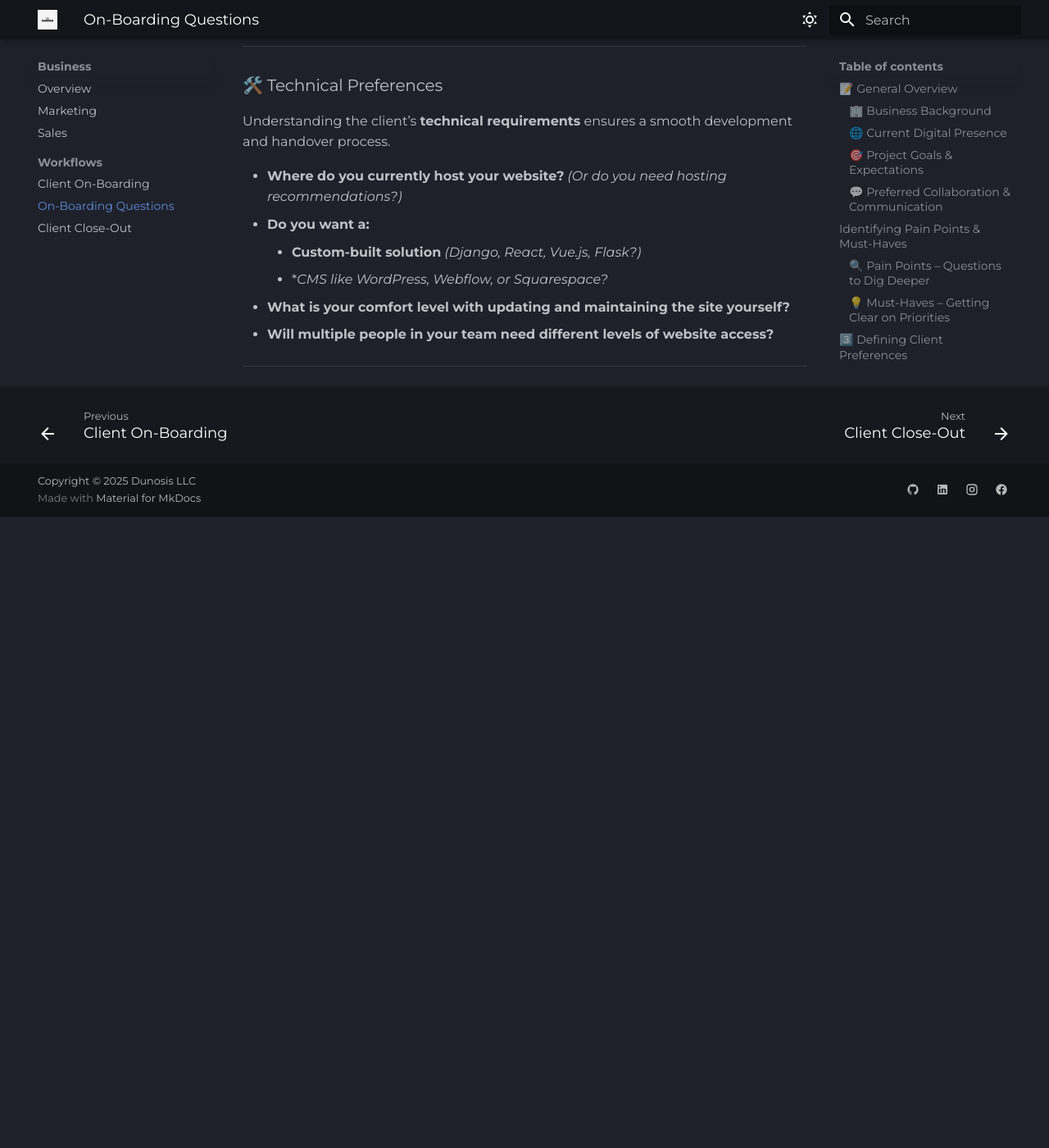
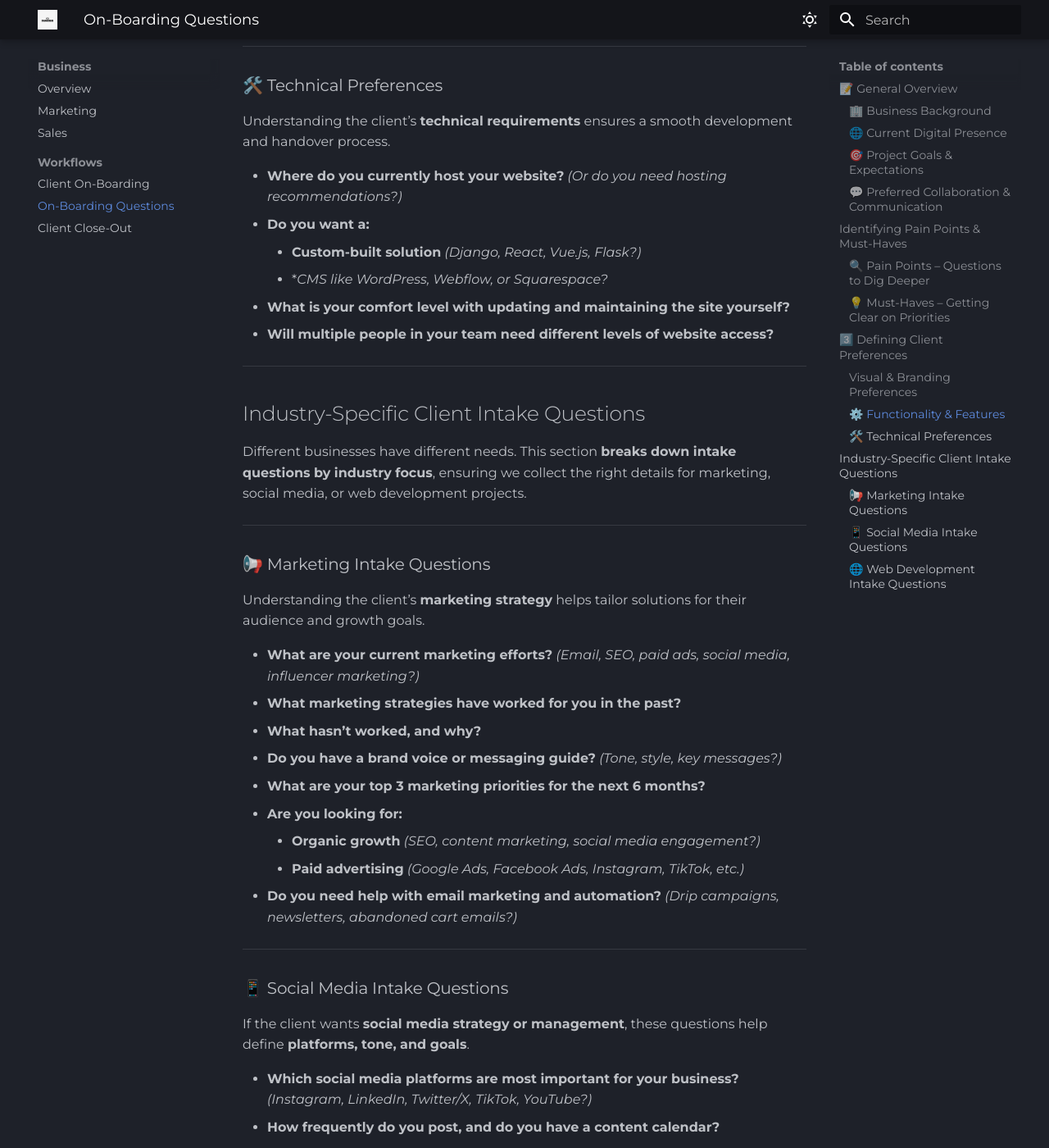
Before and after one commit to wesordonez/dunosis-web-docs, an MkDocs documentation site: the page built from docs/business/workflows/onboarding-questions.md, in a window 1280 px wide and 1400 px high, scrolled down 3934 px. Shown: the whole window at 82% size. Built offline with MkDocs 1.6.1 and Material for MkDocs 9.7.7, drawn with Linux system fonts in a browser that asks for light colours; emoji names are drawn with the system emoji font; before the commit the page ends 4564 px from its top, so only the background shows below that; some of the changed text lies outside the part shown.

Commit message:
added industry specific questions

```diff
--- a/docs/business/workflows/onboarding-questions.md
+++ b/docs/business/workflows/onboarding-questions.md
@@ -140,3 +140,61 @@ Understanding the client’s **technical requirements** ensures a smooth develop
 - **Will multiple people in your team need different levels of website access?**
 
 ---
+
+## Industry-Specific Client Intake Questions
+
+Different businesses have different needs. This section **breaks down intake questions by industry focus**, ensuring we collect the right details for marketing, social media, or web development projects.
+
+---
+
+### 📢 Marketing Intake Questions
+
+Understanding the client’s **marketing strategy** helps tailor solutions for their audience and growth goals.
+
+- **What are your current marketing efforts?** *(Email, SEO, paid ads, social media, influencer marketing?)*
+- **What marketing strategies have worked for you in the past?**
+- **What hasn’t worked, and why?**
+- **Do you have a brand voice or messaging guide?** *(Tone, style, key messages?)*
+- **What are your top 3 marketing priorities for the next 6 months?**
+- **Are you looking for:**
+    - **Organic growth** *(SEO, content marketing, social media engagement?)*
+    - **Paid advertising** *(Google Ads, Facebook Ads, Instagram, TikTok, etc.)*
+- **Do you need help with email marketing and automation?** *(Drip campaigns, newsletters, abandoned cart emails?)*
+
+---
+
+### 📱 Social Media Intake Questions
+
+If the client wants **social media strategy or management**, these questions help define **platforms, tone, and goals**.
+
+- **Which social media platforms are most important for your business?** *(Instagram, LinkedIn, Twitter/X, TikTok, YouTube?)*
+- **How frequently do you post, and do you have a content calendar?**
+- **Are you looking for:**
+    - **Social media management** *(Posting, scheduling, engagement?)*
+    - **Ad campaigns** *(Paid promotions, targeting strategy?)*
+    - **Both?**
+- **What’s your preferred tone and style on social media?**
+    - Casual
+    - Professional
+    - Fun
+    - Authoritative
+- **Do you have high-quality images and videos, or do you need content creation?** *(Photography, videography, graphic design?)*
+- **Are you currently tracking performance with analytics?** *(Meta Business Suite, Google Analytics, third-party tools?)*
+
+---
+
+### 🌐 Web Development Intake Questions
+
+If the client needs a **new website or redesign**, these questions clarify **technical and strategic needs**.
+
+- **Will the site need e-commerce functionality?** *(Shopify, WooCommerce, Stripe, PayPal integration?)*
+- **Should the website be focused on:**
+    - Lead generation *(Forms, CTAs, email collection?)*
+    - Content marketing *(Blog, SEO, resource hub?)*
+    - Showcasing services *(Portfolio, case studies, testimonials?)*
+- **Do you have an existing website structure, or do we need to create a sitemap from scratch?**
+- **Do you require any custom features?** *(Forms, calculators, appointment booking, interactive elements?)*
+- **What is your preferred domain name?** *(If not purchased, do you need domain registration assistance?)*
+- **How important is page speed and SEO optimization for you?** *(Do you need performance testing and ranking improvements?)*
+
+---
```
